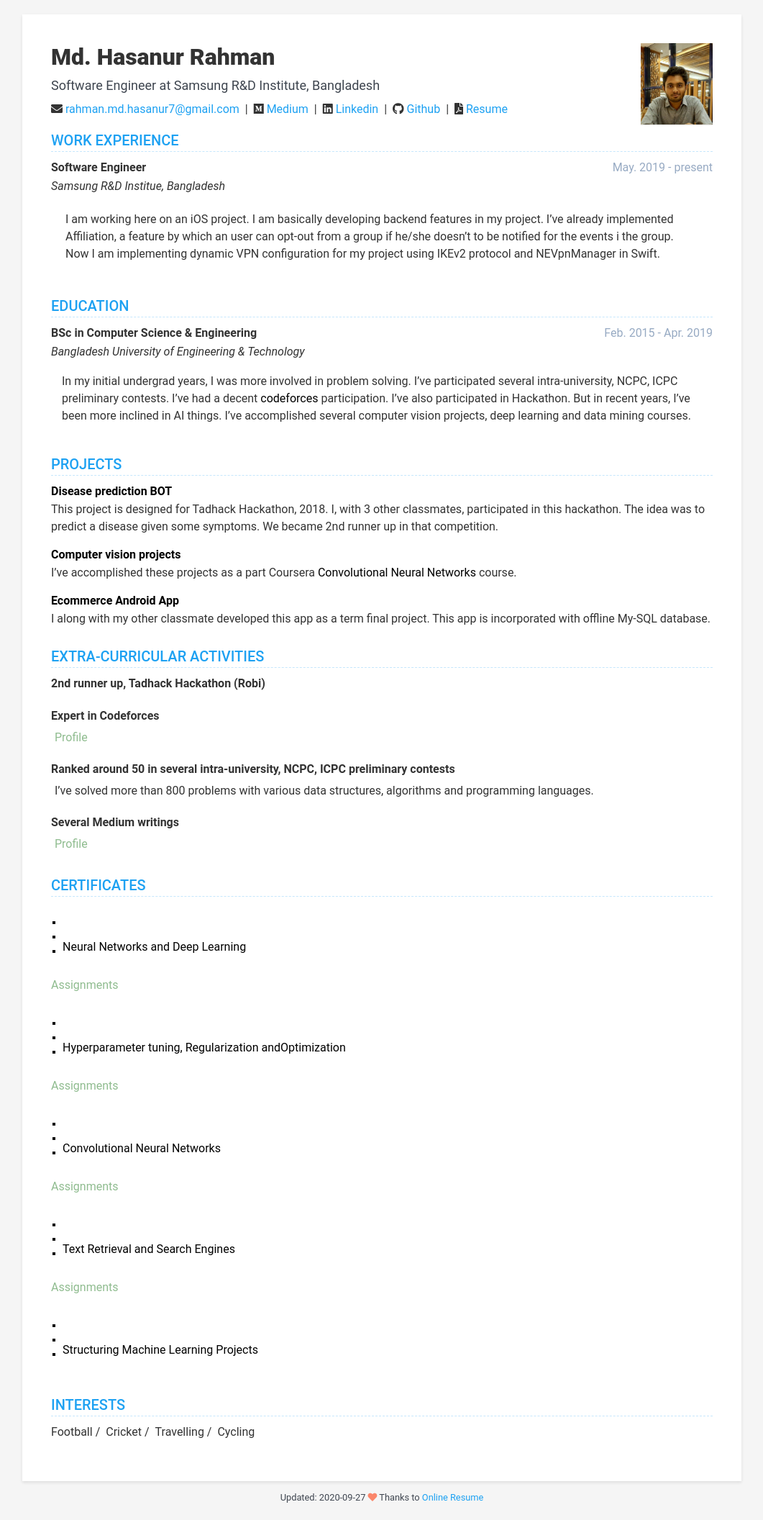
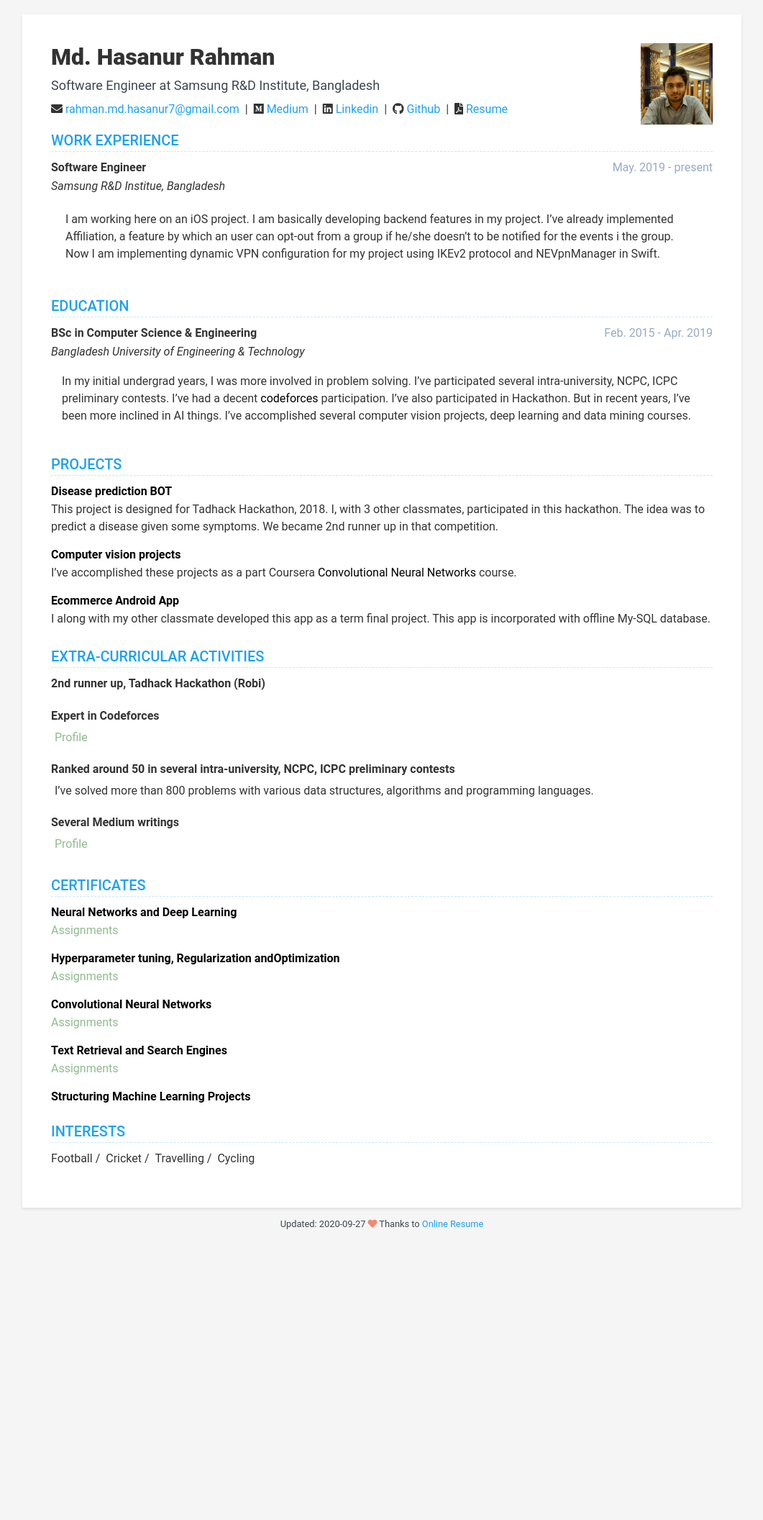
Before and after one commit to umma-salma/hasanur-rahman.github.io, a Jekyll site: the page built from index.html, in a window 1280 px wide. Shown: the whole page at 72% size, without its empty margins (109-1170 px from the left). Built offline with Jekyll 4.4.1, drawn with Linux system fonts in a browser that asks for light colours; nearby versions of some CDN libraries; after the commit the page ends 1732 px from its top, so only the background shows below that.

Commit message:
deleted bullet
Signed-off-by: Md. Hasanur Rahman <hasanurrahman690@gmail.com>

```diff
--- a/_includes/certificates.html
+++ b/_includes/certificates.html
@@ -15,7 +15,7 @@
     {% for certificate in certificates.items %}
     <div class="item">
         {% if certificate.name %}
-        <p class="magicbullets">
+        <p class="project-name">
             {% if certificate.link %}
             <a href="{{ certificate.link }}" style="color:black" target="_blank">{{ certificate.name }}</a>
             {% else %}
--- a/_sass/_base.scss
+++ b/_sass/_base.scss
@@ -128,7 +128,7 @@ p {
     .intro, .details {
         ul {
             margin-bottom: $spacing-unit / 4;
-            padding-left: $spacing-unit;
+            padding-left: $spacing-unit + 4;
         }
     }
 
```
